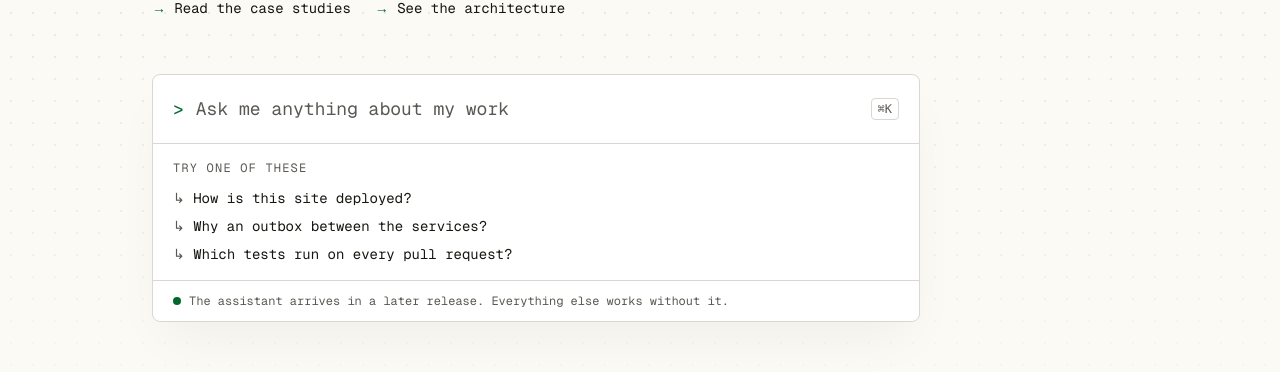
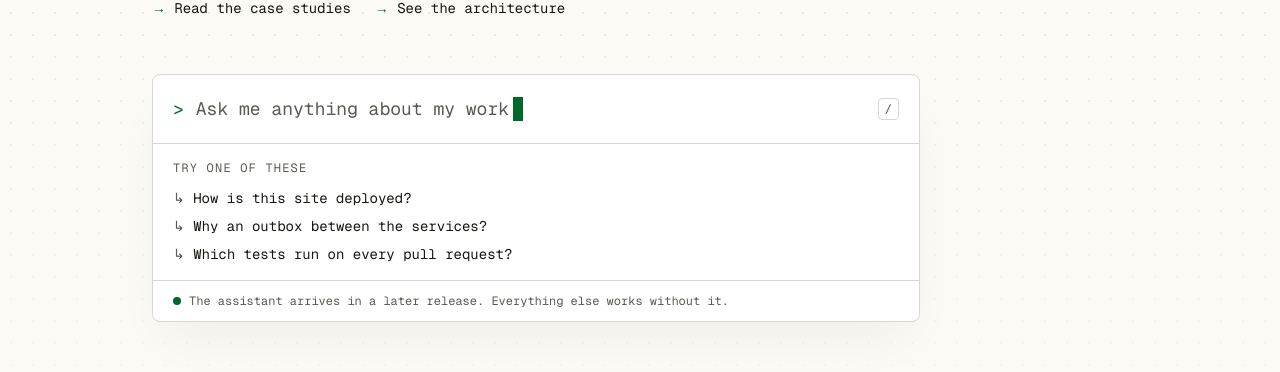
Before and after one commit to JoseAlbDR/jadero-dev, a Next.js app in the folder apps/web/: page /en/mockups/terminal in a window 1280 px wide. Shown: the part 520-892 px from the top of the page. Built offline with nearby package versions, Linux system fonts and the light colour scheme; no server answers.

Commit message:
fix(web): address the review of the design direction mockups

```diff
--- a/apps/web/messages/es.json
+++ b/apps/web/messages/es.json
@@ -64,7 +64,7 @@
     },
     "stackTitle": "Stack",
     "nowTitle": "Ahora",
-    "nowBody": "Construyendo jadero.dev v2 en público, una versión cada vez.",
+    "nowBody": "Construyendo jadero.dev v2 en público, una versión tras otra.",
     "caseTitle": "Caso de estudio destacado",
     "caseName": "jadero.dev",
     "caseBody": "Servicios, mensajería, tests y despliegues detrás de una web personal."
--- a/apps/web/src/app/[locale]/mockups/_shared.tsx
+++ b/apps/web/src/app/[locale]/mockups/_shared.tsx
@@ -26,6 +26,9 @@ export const STACK = [
   "nginx",
 ] as const;
 
+/** Shell prompt and shortcut of the terminal mockup: commands are not translated either. */
+export const TERMINAL = { cwd: "~/jadero.dev", command: "$ whoami", shortcut: "/" } as const;
+
 /** Small label that marks every mockup as a placeholder, so a screenshot never passes as the site. */
 export function MockupNotice() {
   const t = useTranslations("Mockups");
--- a/apps/web/src/app/[locale]/mockups/mockups.css
+++ b/apps/web/src/app/[locale]/mockups/mockups.css
@@ -1,6 +1,7 @@
 /*
  * WP-15 throwaway mockups (ADR-023). Each direction overrides the tokens of packages/ui for the page
- * that renders it: `:root:has(...)` reaches the header too, so the whole page takes the direction.
+ * that renders it: `:root:has(...)` reaches the header too, so the whole page takes its colors. The
+ * fonts apply inside the mockup only; the site header keeps the default faces.
  * `--signal` is the one accent of a direction, used as `text-(--signal)`. Deleted with the mockups.
  */
 
@@ -22,7 +23,8 @@
 }
 
 .mockup-caret {
-  animation: mockup-caret 1.1s steps(1) infinite;
+  /* Four blinks, under the 5 s limit of WCAG 2.2.2. */
+  animation: mockup-caret 1.1s steps(1) 4;
 }
 
 /* Direction 1, "Terminal editorial": warm paper or near-black, one phosphor green accent. */
@@ -90,7 +92,8 @@
   --border: oklch(0.2 0.02 275 / 12%);
   --accent: oklch(0.94 0.012 275);
   --signal: oklch(0.48 0.18 280);
-  --surface: oklch(1 0 0);
+  /* A tiny chroma keeps a hue in color-mix() output; axe cannot parse a "none" hue. */
+  --surface: oklch(1 0.002 275);
   --aurora-1: oklch(0.85 0.1 290);
   --aurora-2: oklch(0.88 0.08 200);
   --aurora-3: oklch(0.88 0.08 340);
@@ -120,7 +123,7 @@
 }
 
 .mockup-glass {
-  background: color-mix(in oklch, var(--surface) 62%, transparent);
+  background: color-mix(in srgb, var(--surface) 62%, transparent);
   border: 1px solid var(--border);
   backdrop-filter: blur(20px) saturate(140%);
 }
--- a/apps/web/src/app/[locale]/mockups/terminal/page.tsx
+++ b/apps/web/src/app/[locale]/mockups/terminal/page.tsx
@@ -5,7 +5,7 @@ import { use } from "react";
 import { localeAlternates } from "@/i18n/alternates";
 import { requireLocale } from "@/i18n/locale";
 import { Link } from "@/i18n/navigation";
-import { MockupNotice, PILLARS, QUESTIONS } from "../_shared";
+import { MockupNotice, PILLARS, QUESTIONS, TERMINAL } from "../_shared";
 
 type TerminalPageProps = Readonly<{ params: Promise<{ locale: string }> }>;
 
@@ -39,7 +39,7 @@ export default function TerminalPage({ params }: TerminalPageProps) {
         <MockupNotice />
 
         <p className="mt-10 font-mono text-muted-foreground text-sm">
-          <span className="text-(--signal)">~/jadero.dev</span> $ whoami
+          <span className="text-(--signal)">{TERMINAL.cwd}</span> {TERMINAL.command}
         </p>
         <p className="mt-1 font-mono text-sm">{t("role")}</p>
 
@@ -65,7 +65,7 @@ export default function TerminalPage({ params }: TerminalPageProps) {
 
         <section
           aria-label={t("promptLabel")}
-          className="mt-14 max-w-3xl rounded-lg border bg-(--surface) shadow-2xl shadow-black/5"
+          className="mt-14 max-w-3xl rounded-lg border bg-(--surface) shadow-2xl shadow-foreground/5"
         >
           <button
             type="button"
@@ -77,7 +77,7 @@ export default function TerminalPage({ params }: TerminalPageProps) {
             <span className="text-muted-foreground">{t("promptLabel")}</span>
             <span aria-hidden className="mockup-caret -ml-2 h-6 w-2.5 bg-(--signal)" />
             <kbd className="ml-auto rounded border px-1.5 py-0.5 text-muted-foreground text-xs">
-              ⌘K
+              {TERMINAL.shortcut}
             </kbd>
           </button>
           <div className="border-t px-5 py-4">
```
Also changed, not shown: 1 other file (tests, documents, lock files or other folders).
